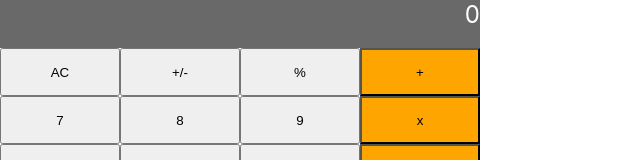
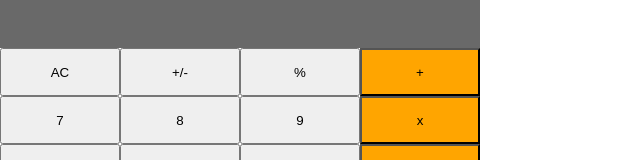
Before and after one commit to gdumani/math-magician, a React (Create React App) app: page / in a window 1280 px wide. Shown: the top 160 px of the page, without its empty margins (0-640 px from the left). Built offline with nearby package versions, Linux system fonts and the light colour scheme.

Commit message:
display correction

```diff
--- a/src/components/calculator.js
+++ b/src/components/calculator.js
@@ -18,8 +18,7 @@ export default class Calculator extends React.Component {
 
   render() {
     const { total, next, operation } = this.state;
-    const disp = total + operation + next;
-    console.log(disp);
+    const disp = `${total || ''}${operation || ''}${next || ''}`;
     return (
       <div className="calc">
         <span>{disp}</span>
```
